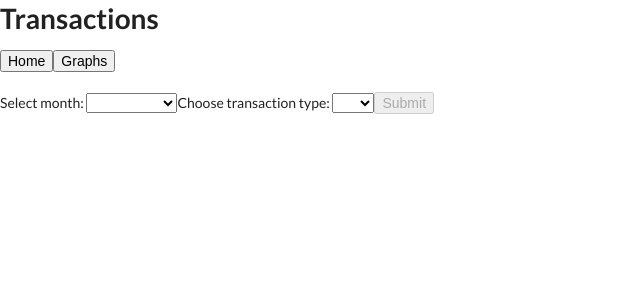
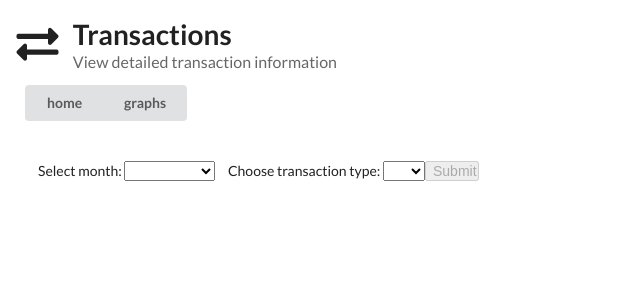
Before and after one commit to JThompson-scottlogic/budgeting-app, an Angular app: page /transactions in a window 1280 px wide. Shown: the top 300 px of the page, without its empty margins (0-640 px from the left). Built offline with nearby package versions, Linux system fonts and the light colour scheme.

Commit message:
adds navigation and title styling

```diff
--- a/src/app/graphs-home/graphs-home.component.html
+++ b/src/app/graphs-home/graphs-home.component.html
@@ -1,5 +1,24 @@
-<h1>Graphs</h1>
+<h1 class="ui header" >
+    <i class="chart line icon"></i>
+    <div class="content">
+        Graphs
+        <div class="sub header">View detailed transaction information</div>
+    </div>
+
+</h1>
 <nav>
-    <button routerLink=''>Home</button>
-    <button routerLink='/transactions'>Transactions</button>
+    <div class="ui buttons">
+        <div class="ui vertical animated button" routerLink=''>
+            <div class="visible content">home</div>
+            <div class="hidden content">
+                <i class="home icon"></i>
+            </div>
+        </div>
+        <div class="ui vertical animated button" routerLink='/transactions'>
+            <div class="visible content">transactions</div>
+            <div class="hidden content">
+                <i class="exchange icon"></i>
+            </div>
+        </div>
+    </div>
 </nav>
--- a/src/app/homepage-input/homepage-input.component.ts
+++ b/src/app/homepage-input/homepage-input.component.ts
@@ -32,13 +32,11 @@ export class HomepageInputComponent implements OnInit {
   ];
 
   onChangeIncoming = () => {
-    console.log('in');
     this.incoming = true;
     this.outgoing = false;
   };
 
   onChangeOutgoing = () => {
-    console.log('out');
     this.incoming = false;
     this.outgoing = true;
   };
@@ -53,7 +51,6 @@ export class HomepageInputComponent implements OnInit {
         amount: -newAmount,
         id: 0,
       }
-      console.log('incoming item')
       this.itemsService.addNewItem(newItem);
 
     } else {
@@ -64,7 +61,6 @@ export class HomepageInputComponent implements OnInit {
         amount: newAmount,
         id: 0,
       }
-      console.log('outgoing item')
       this.itemsService.addNewItem(newItem);
     }
 
--- a/src/app/homepage-navigation/homepage-navigation.component.html
+++ b/src/app/homepage-navigation/homepage-navigation.component.html
@@ -1,6 +1,16 @@
-<div>
-    <nav>
-        <button routerLink='/graphs'>graphs</button>
-        <button routerLink='/transactions'>transactions</button>
-    </nav>
-</div>
+<nav>
+    <div class="ui buttons">
+        <div class="ui vertical animated button" routerLink='/graphs'>
+            <div class="visible content">graphs</div>
+            <div class="hidden content">
+                <i class="chart line icon"></i>
+            </div>
+        </div>
+        <div class="ui vertical animated button" routerLink='/transactions'>
+            <div class="visible content">transactions</div>
+            <div class="hidden content">
+                <i class="exchange icon"></i>
+            </div>
+        </div>
+    </div>
+</nav>
--- a/src/app/title/title.component.html
+++ b/src/app/title/title.component.html
@@ -1 +1,3 @@
-<h1> {{title}} </h1>
+<h1 class="ui header" >
+    <i class="home icon"></i>
+    {{title}} </h1>
--- a/src/app/title/title.component.ts
+++ b/src/app/title/title.component.ts
@@ -8,13 +8,7 @@ import { BudgetItem } from '../budgetItem';
 })
 export class TitleComponent implements OnInit {
   title='Homepage';
-  exampleBudgetItem : BudgetItem = {
-    description: 'A tasty schnack',
-    category: 'food',
-    amount: 3.70,
-    id: 1,
-    month: 'july'
-  }
+
   constructor() { }
 
   ngOnInit(): void {
--- a/src/app/transactions-home/transactions-home.component.html
+++ b/src/app/transactions-home/transactions-home.component.html
@@ -1,8 +1,26 @@
-<h1>Transactions</h1>
+<h1 class="ui header" >
+    <i class="exchange icon"></i>
+    <div class="content">
+        Transactions
+        <div class="sub header">View detailed transaction information</div>
+    </div>
+</h1>
 
 <nav>
-    <button routerLink=''>Home</button>
-    <button routerLink='/graphs'>Graphs</button>
+    <div class="ui buttons">
+        <div class="ui vertical animated button" routerLink=''>
+            <div class="visible content">home</div>
+            <div class="hidden content">
+                <i class="home icon"></i>
+            </div>
+        </div>
+        <div class="ui vertical animated button" routerLink='/graphs'>
+            <div class="visible content">graphs</div>
+            <div class="hidden content">
+                <i class="chart line icon"></i>
+            </div>
+        </div>
+    </div>
 </nav>
 <br>
 <app-transactions-filtering></app-transactions-filtering>
--- a/src/styles.css
+++ b/src/styles.css
@@ -1 +1,7 @@
 /* You can add global styles to this file, and also import other style files */
+* {
+    margin-left: 1%;
+    padding-top: 0;
+    padding-bottom: 0;
+    padding-right: 0;
+}
```
